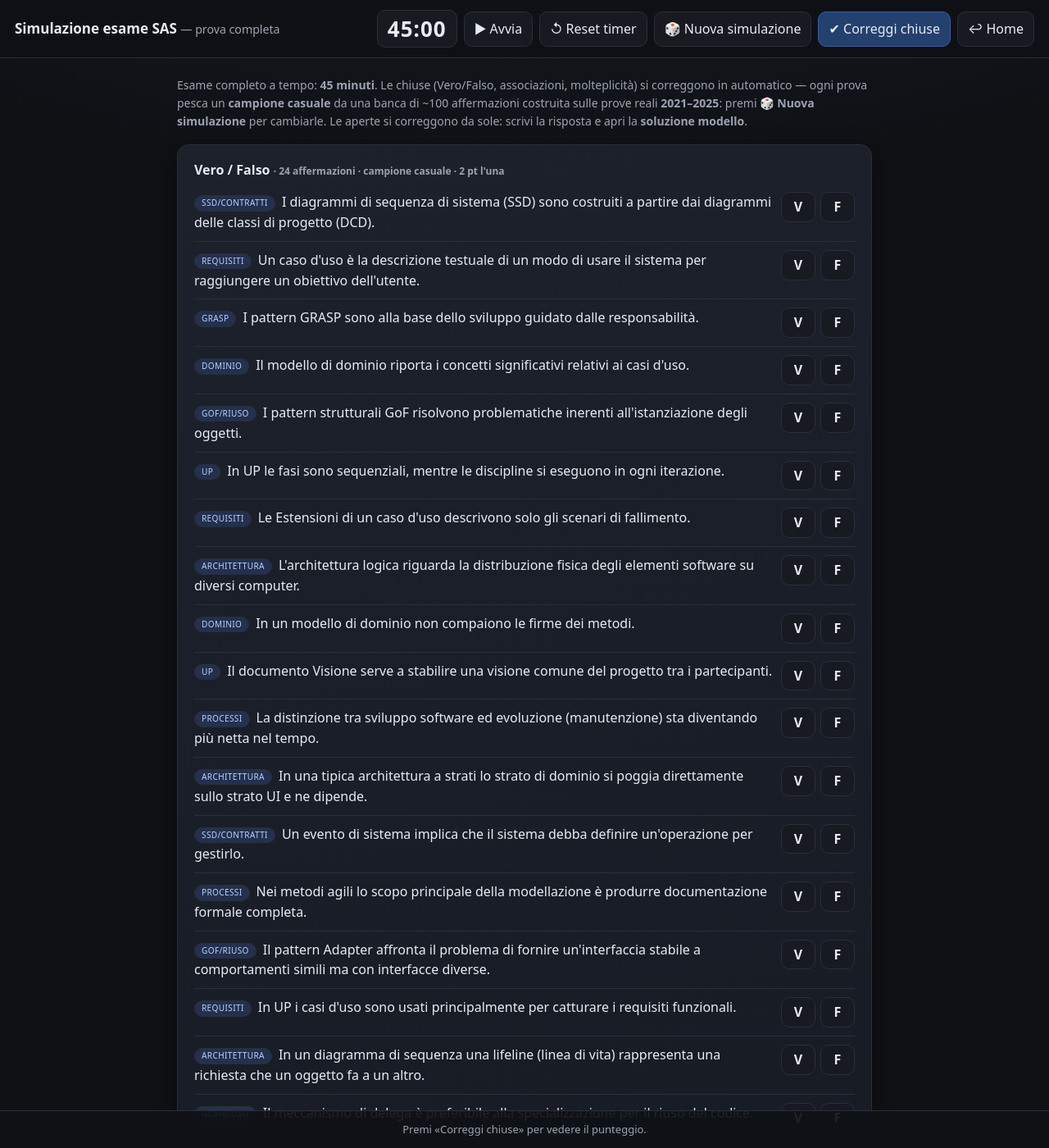
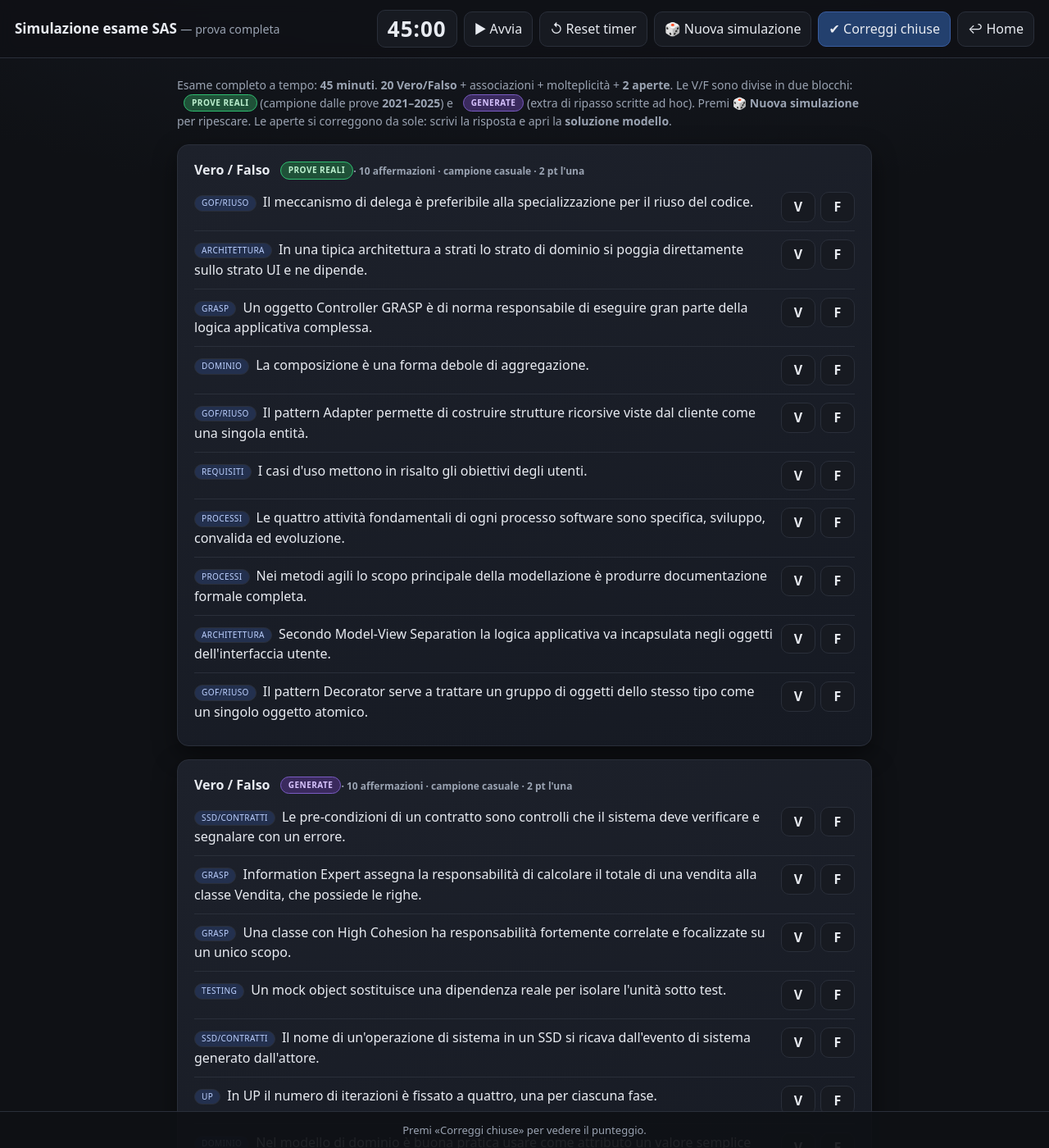
Before and after one commit to Chris1sFlaggin/Chris1sFlaggin.github.io, a Jekyll site: the page sas/esame.html, which Jekyll copies as it is, in a window 1280 px wide and 1400 px high. Shown: the whole window at 82% size. Built offline with Jekyll 4.4.1, drawn with Linux system fonts in a browser that asks for light colours; some of the changed text lies outside the part shown.

Commit message:
corretti errori sas

```diff
--- a/sas/esame.html
+++ b/sas/esame.html
@@ -28,6 +28,10 @@
   section{background:linear-gradient(160deg,var(--card),#161a23);border:1px solid var(--line);border-radius:14px;padding:18px 20px;margin:16px 0;box-shadow:var(--shadow)}
   h2{font-size:16px;margin:0 0 4px}
   .pts{color:var(--muted);font-size:12px;font-weight:600}
+  .origin{display:inline-block;font-size:10px;font-weight:800;letter-spacing:.5px;text-transform:uppercase;
+    border-radius:999px;padding:2px 9px;margin-left:8px;vertical-align:2px}
+  .origin.real{color:#bdf0cf;background:#1f5138;border:1px solid var(--good)}
+  .origin.ai{color:#d8c4ff;background:#3a2a5e;border:1px solid #7b5cc4}
   .item{display:flex;gap:10px;align-items:flex-start;padding:10px 0;border-top:1px solid var(--line)}
   .item:first-of-type{border-top:none}
   .stmt{flex:1}
@@ -71,16 +75,17 @@
 
 <main>
   <div class="lead">
-    Esame completo a tempo: <b>45 minuti</b>. Le chiuse (Vero/Falso, associazioni, molteplicità) si correggono in automatico —
-    ogni prova pesca un <b>campione casuale</b> da una banca di ~100 affermazioni costruita sulle prove reali
-    <b>2021–2025</b>: premi <b>🎲 Nuova simulazione</b> per cambiarle. Le aperte si correggono da sole: scrivi la risposta e
-    apri la <b>soluzione modello</b>.
+    Esame completo a tempo: <b>45 minuti</b>. <b>20 Vero/Falso</b> + associazioni + molteplicità + <b>2 aperte</b>.
+    Le V/F sono divise in due blocchi: <span class="origin real">prove reali</span> (campione dalle prove
+    <b>2021–2025</b>) e <span class="origin ai">generate</span> (extra di ripasso scritte ad hoc). Premi
+    <b>🎲 Nuova simulazione</b> per ripescare. Le aperte si correggono da sole: scrivi la risposta e apri la
+    <b>soluzione modello</b>.
   </div>
 
   <div id="closed"></div>
 
   <section>
-    <h2>Domanda aperta 1 <span class="pts">· processi · ~5 pt · (06/06/2025)</span></h2>
+    <h2>Domanda aperta 1 <span class="origin real">prova reale</span><span class="pts">· processi · ~5 pt · (06/06/2025)</span></h2>
     <p>Secondo C. Larman «il metodo a cascata è pratica mediocre per la maggior parte dei progetti software […]
     caratterizzato da una minore produttività, maggiori percentuali di difetti e stime iniziali di tempi e costi
     che variano notevolmente dai valori finali».</p>
@@ -103,42 +108,31 @@
   </section>
 
   <section>
-    <h2>Domanda aperta 2 <span class="pts">· pattern GoF · ~5,5 pt · (06/06/2025)</span></h2>
-    <p>Descrivi il pattern GoF <b>Decorator</b> (Nome / Problema / Soluzione) e <b>disegnane</b> la struttura UML.</p>
-    <textarea placeholder="Nome:&#10;Problema:&#10;Soluzione:&#10;(UML: descrivila o disegnala su carta)"></textarea>
+    <h2>Domanda aperta 2 <span class="origin ai">generata</span><span class="pts">· GRASP + pattern GoF · ~6 pt</span></h2>
+    <p><b>a)</b> Descrivi il pattern GRASP <b>Controller</b>: qual è il problema che risolve, quali sono le due
+    alternative tipiche per scegliere il controller e perché un controller non deve diventare un «bloated
+    controller». <b>b)</b> Descrivi poi il pattern GoF <b>Decorator</b> (Nome / Problema / Soluzione) e
+    <b>disegnane</b> la struttura UML.</p>
+    <textarea placeholder="a) Controller: problema / scelte / bloated...&#10;b) Decorator — Nome / Problema / Soluzione + UML"></textarea>
     <details><summary>Mostra soluzione modello + UML</summary>
       <div class="sol">
-        <b>Nome:</b> Decorator (Wrapper), pattern strutturale.<br>
-        <b>Problema:</b> assegnare responsabilità aggiuntive a un oggetto in modo <b>dinamico</b>, fornendo
-        un'alternativa più flessibile all'ereditarietà ed evitando un'esplosione di sottoclassi e la rigidità della
-        relazione statica.<br>
+        <b>a) Controller.</b> <b>Problema:</b> quale oggetto, oltre lo strato UI, deve ricevere e coordinare
+        un'operazione di sistema? <b>Soluzione:</b> assegnare la responsabilità a un oggetto che rappresenta
+        (i) il <b>sistema/sottosistema globale</b> (facade controller) oppure (ii) uno <b>scenario di caso d'uso</b>
+        (use-case/session controller). Il controller <b>delega</b> il lavoro agli oggetti del dominio; se inizia ad
+        accentrare troppa logica diventa un <b>bloated controller</b> (bassa coesione, alto accoppiamento): la cura è
+        ridistribuire le responsabilità con Information Expert e creare più controller.<br>
+        <b>b) Decorator</b> (Wrapper), pattern strutturale. <b>Problema:</b> aggiungere responsabilità a un oggetto
+        in modo <b>dinamico</b>, come alternativa flessibile all'ereditarietà, evitando l'esplosione di sottoclassi.
         <b>Soluzione:</b> il Decorator implementa la <b>stessa interfaccia</b> Component, <b>contiene</b> (wrappa) un
-        Component e ne estende il comportamento aggiungendo logica prima/dopo aver delegato all'oggetto avvolto;
-        i decorator si possono comporre a catena.
+        Component e ne estende il comportamento prima/dopo aver delegato all'oggetto avvolto; i decorator si compongono
+        a catena.
         <img src="uml/05_decorator.png" alt="Decorator UML">
       </div>
     </details>
-  </section>
-
-  <section>
-    <h2>Domanda aperta 3 <span class="pts">· pattern GoF · ~5,5 pt · (11/07/2025)</span></h2>
-    <p>Descrivi il pattern GoF <b>State</b> (Nome / Problema / Soluzione) e <b>disegnane</b> la struttura UML.
-    Indica anche in cosa differisce da Strategy.</p>
-    <textarea placeholder="Nome:&#10;Problema:&#10;Soluzione:&#10;Differenza con Strategy:"></textarea>
-    <details><summary>Mostra soluzione modello + UML</summary>
-      <div class="sol">
-        <b>Nome:</b> State, pattern comportamentale.<br>
-        <b>Problema:</b> il comportamento di un oggetto dipende dal suo <b>stato interno</b> e il codice si riempie
-        di <code>if</code>/<code>switch</code> sullo stato.<br>
-        <b>Soluzione:</b> si definisce un'interfaccia State con i metodi sensibili allo stato e una <b>classe
-        concreta per ogni stato</b>; il <b>Context</b> mantiene un riferimento allo stato corrente e gli <b>delega</b>
-        le operazioni, cambiando stato quando necessario.<br>
-        <b>vs Strategy:</b> struttura UML quasi identica, ma in <b>Strategy</b> è il cliente a scegliere
-        l'algoritmo, mentre in <b>State</b> è l'oggetto a cambiare comportamento da solo al variare del proprio stato.
-        <img src="uml/07_state.png" alt="State UML">
-      </div>
-    </details>
-    <p class="muted">All'esame il pattern aperto cambia: allenali tutti col <a href="puzzle.html" style="color:var(--accent)">Puzzle UML</a> e con le <a href="flashcards.html" style="color:var(--accent)">Flashcard</a>.</p>
+    <p class="muted">All'esame reale il pattern aperto cambia ogni volta (qui spesso Decorator/State/Observer):
+    allenali tutti col <a href="puzzle.html" style="color:var(--accent)">Puzzle UML</a> e con le
+    <a href="flashcards.html" style="color:var(--accent)">Flashcard</a>.</p>
   </section>
 </main>
 
@@ -276,6 +270,30 @@ const BANK=[
  {t:"TDD e refactoring sono pratiche promosse in particolare dall'eXtreme Programming.",c:true,topic:"Testing"},
 ];
 
+// ---- Vero/Falso GENERATE (extra di ripasso, non dalle prove reali) ----
+const BANK_AI=[
+ {t:"Nel modello a cascata il cliente vede una versione funzionante del sistema solo verso la fine del progetto.",c:true,topic:"Processi"},
+ {t:"Un prototipo usa-e-getta ha lo scopo di diventare il prodotto finale consegnato al cliente.",c:false,why:"Serve a chiarire i requisiti e poi viene scartato; non è il prodotto finale.",topic:"Processi"},
+ {t:"Nella fase di Transizione di UP il sistema viene rilasciato e dispiegato nell'ambiente di produzione.",c:true,topic:"UP"},
+ {t:"In UP il numero di iterazioni è fissato a quattro, una per ciascuna fase.",c:false,why:"Ogni fase può contenere più iterazioni; quattro sono le FASI, non le iterazioni.",topic:"UP"},
+ {t:"La relazione «include» tra casi d'uso fattorizza un comportamento comune riutilizzato da più casi d'uso.",c:true,topic:"Requisiti"},
+ {t:"Un attore di un caso d'uso è sempre una persona umana.",c:false,why:"Può essere un altro sistema, un servizio esterno o un timer.",topic:"Requisiti"},
+ {t:"Nel modello di dominio una classe concettuale può avere attributi ma non firme di operazioni.",c:true,topic:"Dominio"},
+ {t:"Nel modello di dominio è buona pratica usare come attributo un valore semplice (numero, stringa, data) anziché un concetto complesso.",c:true,topic:"Dominio"},
+ {t:"Il nome di un'operazione di sistema in un SSD si ricava dall'evento di sistema generato dall'attore.",c:true,topic:"SSD/Contratti"},
+ {t:"Le pre-condizioni di un contratto sono controlli che il sistema deve verificare e segnalare con un errore.",c:false,why:"Sono assunzioni sullo stato date per vere, non controlli da implementare nell'operazione.",topic:"SSD/Contratti"},
+ {t:"Creator suggerisce che B crei A se B contiene/aggrega A, lo usa strettamente o possiede i dati per inizializzarlo.",c:true,topic:"GRASP"},
+ {t:"Information Expert assegna la responsabilità di calcolare il totale di una vendita alla classe Vendita, che possiede le righe.",c:true,topic:"GRASP"},
+ {t:"Per Low Coupling è preferibile che una classe dipenda da molte altre classi concrete piuttosto che da poche interfacce.",c:false,why:"Low Coupling vuole poche dipendenze e, dove possibile, verso astrazioni stabili, non verso molte classi concrete.",topic:"GRASP"},
+ {t:"Una classe con High Cohesion ha responsabilità fortemente correlate e focalizzate su un unico scopo.",c:true,topic:"GRASP"},
+ {t:"Factory Method definisce un'interfaccia per creare un oggetto, lasciando alle sottoclassi la scelta della classe concreta da istanziare.",c:true,topic:"GoF/Riuso"},
+ {t:"Il pattern Facade fornisce un'interfaccia unificata e semplificata a un sottosistema.",c:true,topic:"GoF/Riuso"},
+ {t:"Nel Template Method le sottoclassi definiscono lo scheletro dell'algoritmo e la superclasse i singoli passi.",c:false,why:"È il contrario: la superclasse fissa lo scheletro, le sottoclassi ridefiniscono i singoli passi.",topic:"GoF/Riuso"},
+ {t:"Un mock object sostituisce una dipendenza reale per isolare l'unità sotto test.",c:true,topic:"Testing"},
+ {t:"In un'architettura a strati una chiamata può scavalcare il dominio e andare dalla UI direttamente al database.",c:false,why:"Ogni strato chiama quello immediatamente inferiore; lo scavalcamento va evitato.",topic:"Architettura"},
+ {t:"Il ciclo del TDD è «red — green — refactor».",c:true,topic:"Testing"},
+];
+
 // ---- Associazione soluzione → pattern (prove reali) ----
 const MATCH0={
   options:["Strategy","Decorator","Adapter","Observer"],
@@ -298,7 +316,7 @@ const MULT0={
   ]
 };
 
-const N_VF=24; // quante Vero/Falso per simulazione
+const N_REAL=10, N_AI=10; // 20 Vero/Falso totali: 10 reali + 10 generate
 const $=id=>document.getElementById(id);
 let vfEls=[], matchEls=[];
 
@@ -320,14 +338,20 @@ function vfRow(item){
   return row;
 }
 
+function vfSection(pool,n,title,originCls,originTxt){
+  // campione casuale di Vero/Falso (cloni, così lo stato risposta è pulito ogni simulazione)
+  const sample=shuffle(pool.slice()).slice(0,n).map(o=>({...o}));
+  const sec=document.createElement("section");
+  sec.innerHTML='<h2>'+title+' <span class="origin '+originCls+'">'+originTxt+'</span>'+
+    '<span class="pts">· '+sample.length+' affermazioni · campione casuale · 2 pt l\'una</span></h2>';
+  sample.forEach(it=>sec.appendChild(vfRow(it)));
+  return sec;
+}
+
 function buildClosed(){
   const root=$("closed"); root.innerHTML=""; vfEls=[]; matchEls=[];
-  // campione casuale di Vero/Falso (cloni, così lo stato risposta è pulito ogni simulazione)
-  const sample=shuffle(BANK.slice()).slice(0,N_VF).map(o=>({...o}));
-  const sec=document.createElement("section");
-  sec.innerHTML='<h2>Vero / Falso <span class="pts">· '+N_VF+' affermazioni · campione casuale · 2 pt l\'una</span></h2>';
-  sample.forEach(it=>sec.appendChild(vfRow(it)));
-  root.appendChild(sec);
+  root.appendChild(vfSection(BANK,N_REAL,"Vero / Falso","real","prove reali"));
+  root.appendChild(vfSection(BANK_AI,N_AI,"Vero / Falso","ai","generate"));
   // associazione pattern
   const ms=document.createElement("section");
   ms.innerHTML='<h2>Associa la soluzione progettuale al pattern <span class="pts">· 5 pt</span></h2>';
@@ -368,7 +392,7 @@ function correct(){
   const pct=Math.round(ok/tot*100);
   const cls=pct>=80?"ok":pct>=60?"":"ko";
   $("scorebar").innerHTML='<span class="big '+cls+'">'+ok+' / '+tot+'</span>'+
-    '<span class="muted">risposte chiuse corrette ('+pct+'%) · '+answered+' compilate · ricordati le 3 aperte</span>';
+    '<span class="muted">risposte chiuse corrette ('+pct+'%) · '+answered+' compilate · ricordati le 2 aperte</span>';
   $("scorebar").scrollIntoView({behavior:"smooth",block:"end"});
 }
 
--- a/sas/index.html
+++ b/sas/index.html
@@ -47,7 +47,7 @@
       <span class="ico">🃏</span>
       <h2>Flashcard</h2>
       <p>Auto-test attivo: domanda → risposta con esempi concreti. GRASP, GoF, processi, requisiti, testing, SSD, Contratti, DCD, DSD, architettura + esercizi svolti.</p>
-      <span class="tag">97 card · filtri · progressi salvati</span>
+      <span class="tag">92 card · filtri · progressi salvati</span>
     </a>
     <a class="tile" href="puzzle.html">
       <span class="ico">🧩</span>
@@ -64,8 +64,8 @@
     <a class="tile" href="esame.html">
       <span class="ico">📝</span>
       <h2>Simulazione esame</h2>
-      <p>Esame completo a tempo: banca di ~100 Vero/Falso con campione casuale a ogni prova, associazioni, molteplicità e aperte dalle prove reali 2021–2025.</p>
-      <span class="tag">banca V/F · random · 45 min</span>
+      <p>Esame completo a tempo: 20 Vero/Falso (reali 2021–2025 + extra generate, separate), associazioni, molteplicità e 2 aperte. Campione casuale a ogni prova.</p>
+      <span class="tag">20 V/F + 2 aperte · 45 min</span>
     </a>
     <a class="tile" href="RIPASSO_SAS.md">
       <span class="ico">📖</span>
```
Also changed, not shown: sas/flashcards.html (+1 -6 lines).
